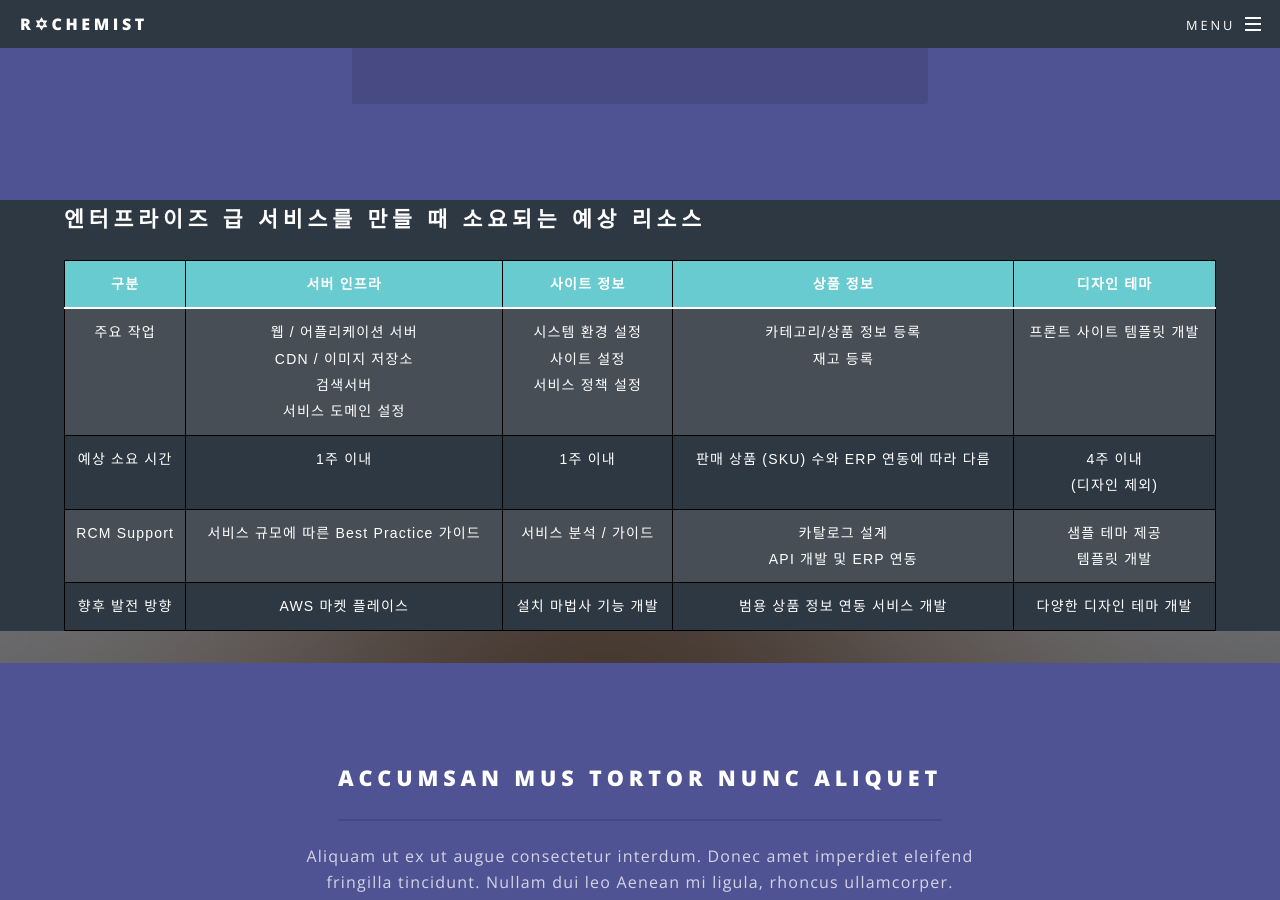
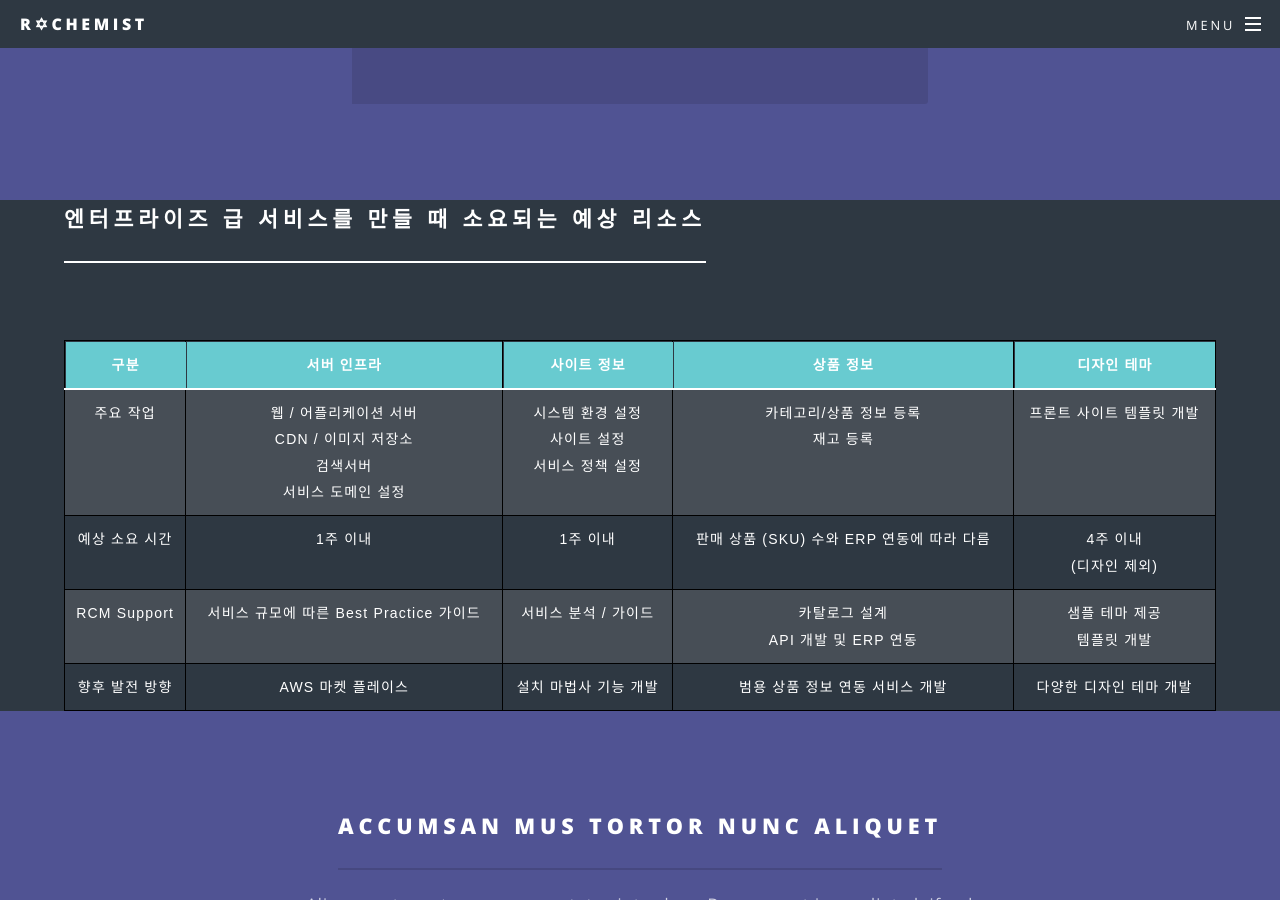
Before and after one commit to rchemist/rchemist.github.io, a Jekyll site: the page built from index.html, in a window 1280 px wide and 900 px high, scrolled down 1468 px. Built offline with Jekyll 4.4.1, drawn with Linux system fonts in a browser that asks for light colours.

```diff
--- a/index.html
+++ b/index.html
@@ -3,13 +3,15 @@ layout: landing
 ---
 
 <style type="text/css">
-	.tg  {border-collapse:collapse;border-spacing:0;}
+	.tg  {border-collapse:collapse;border-spacing:0;margin:0px auto;}
 	.tg td{border-color:black;border-style:solid;border-width:1px;font-family:Arial, sans-serif;font-size:14px;
 		overflow:hidden;padding:10px 5px;word-break:normal;}
 	.tg th{border-color:black;border-style:solid;border-width:1px;font-family:Arial, sans-serif;font-size:14px;
 		font-weight:normal;overflow:hidden;padding:10px 5px;word-break:normal;}
+	.tg .tg-4shx{background-color:#68cbd0;font-weight:bold;position:-webkit-sticky;position:sticky;text-align:center;top:-1px;
+		vertical-align:top;will-change:transform}
 	.tg .tg-baqh{text-align:center;vertical-align:top}
-	.tg .tg-2sbs{background-color:#68cbd0;font-weight:bold;text-align:center;vertical-align:top}
+	@media screen and (max-width: 767px) {.tg {width: auto !important;}.tg col {width: auto !important;}.tg-wrap {overflow-x: auto;-webkit-overflow-scrolling: touch;margin: auto 0px;}}
 </style>
 				<!-- Banner -->
 					<section id="banner">
@@ -70,15 +72,19 @@ layout: landing
 
 				<section id="two" class="wrapper alt style2">
 					<div class="inner">
+						<header class="major">
 							<h2>엔터프라이즈 급 서비스를 만들 때 소요되는 예상 리소스</h2>
+						</header>
+
+						<div class="tg-wrap">
 							<table class="tg">
 								<thead>
 								<tr>
-								<th class="tg-2sbs">구분</th>
-								<th class="tg-2sbs">서버 인프라</th>
-								<th class="tg-2sbs">사이트 정보</th>
-								<th class="tg-2sbs">상품 정보</th>
-								<th class="tg-2sbs">디자인 테마</th>
+									<th class="tg-4shx">구분</th>
+									<th class="tg-4shx">서버 인프라</th>
+									<th class="tg-4shx">사이트 정보</th>
+									<th class="tg-4shx">상품 정보</th>
+									<th class="tg-4shx">디자인 테마</th>
 								</tr>
 								</thead>
 								<tbody>
@@ -113,6 +119,7 @@ layout: landing
 								</tr>
 								</tbody>
 							</table>
+						</div>
 					</div>
 				</section>
 
```
Lines whose indentation alone changed are shown as unchanged.
